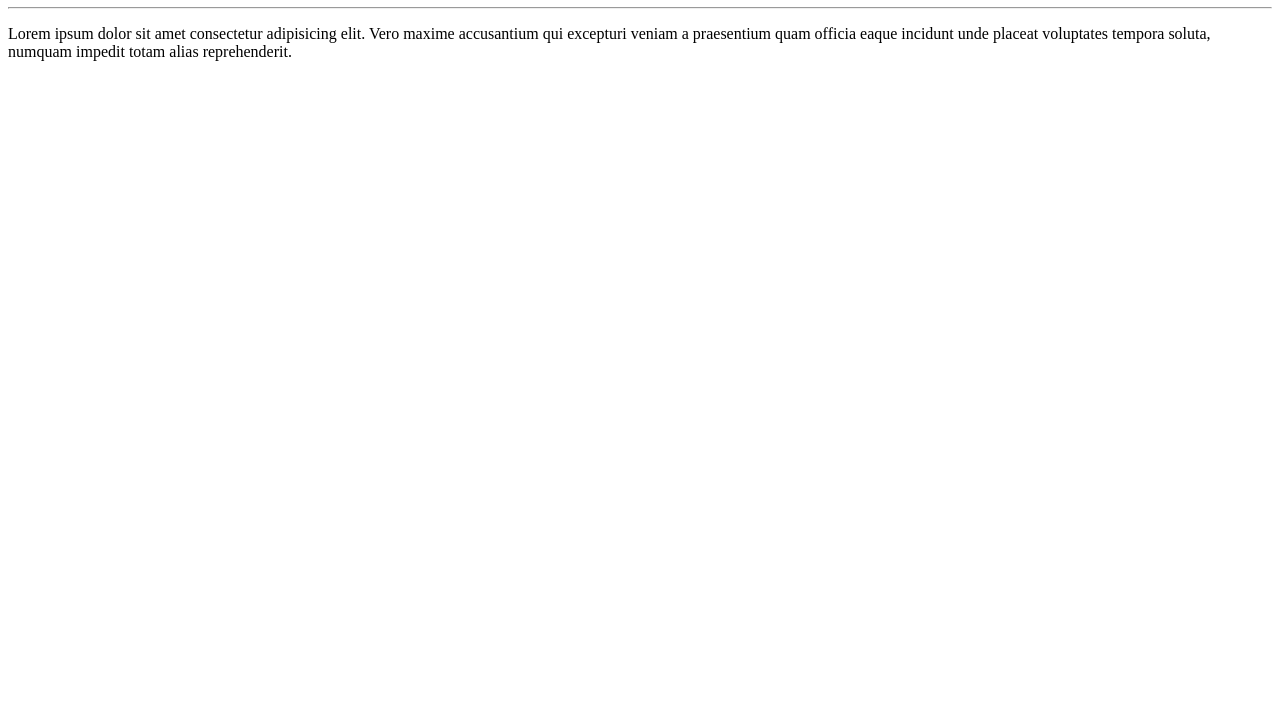
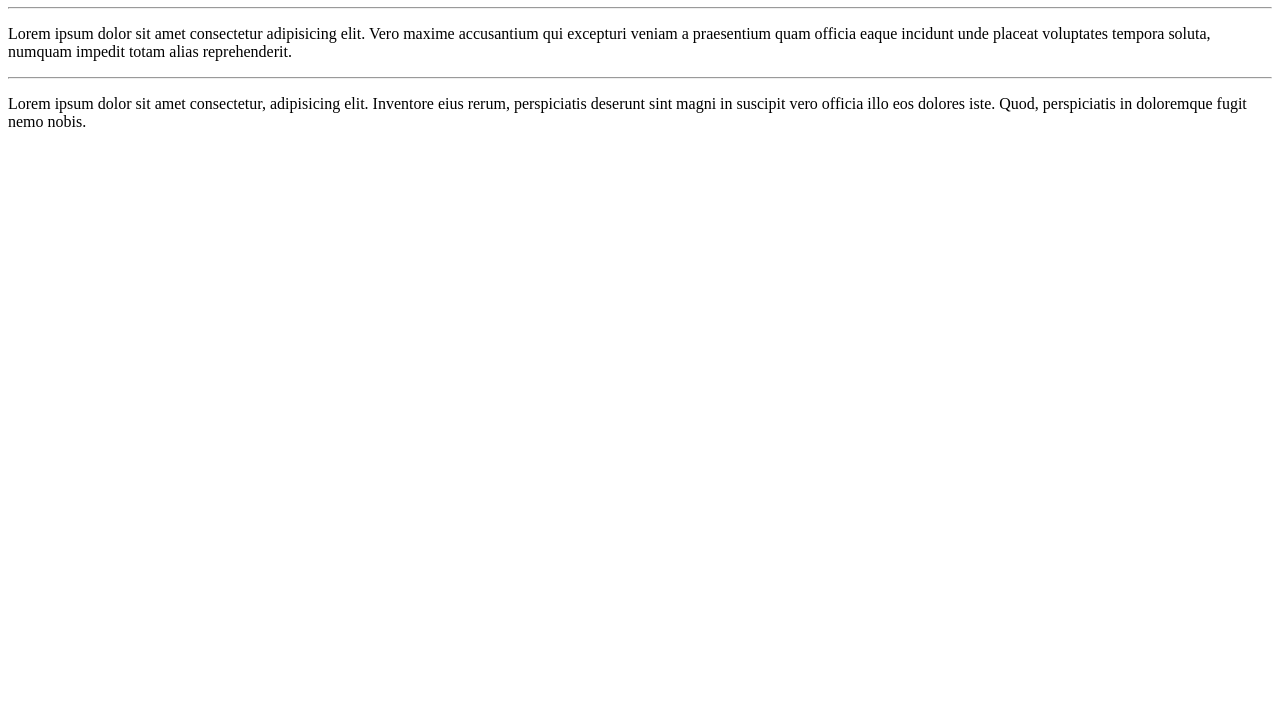
Before and after one commit to leo19ka/Ola-Mundo, a plain HTML site: page site-exemplo/index.html in a window 1280 px wide. Shown: the part 73-800 px from the top of the page. Drawn offline with Linux system fonts and the light colour scheme.

Commit message:
adicionei um parágrafo

```diff
--- a/site-exemplo/index.html
+++ b/site-exemplo/index.html
@@ -9,5 +9,7 @@
     <h1>Olá, Mundo!</h1>
     <hr>
     <p>Lorem ipsum dolor sit amet consectetur adipisicing elit. Vero maxime accusantium qui excepturi veniam a praesentium quam officia eaque incidunt unde placeat voluptates tempora soluta, numquam impedit totam alias reprehenderit.</p>
+    <hr>
+    <p>Lorem ipsum dolor sit amet consectetur, adipisicing elit. Inventore eius rerum, perspiciatis deserunt sint magni in suscipit vero officia illo eos dolores iste. Quod, perspiciatis in doloremque fugit nemo nobis.</p>
 </body>
 </html>
```
